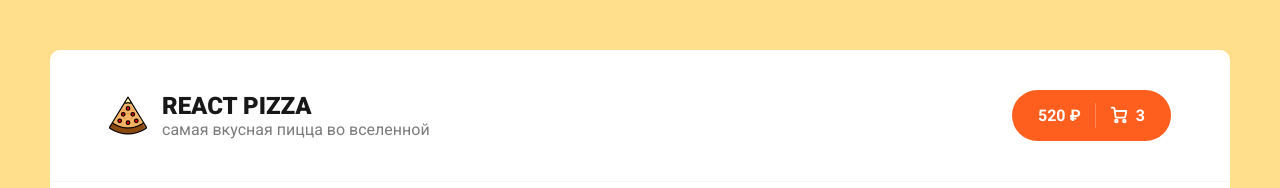
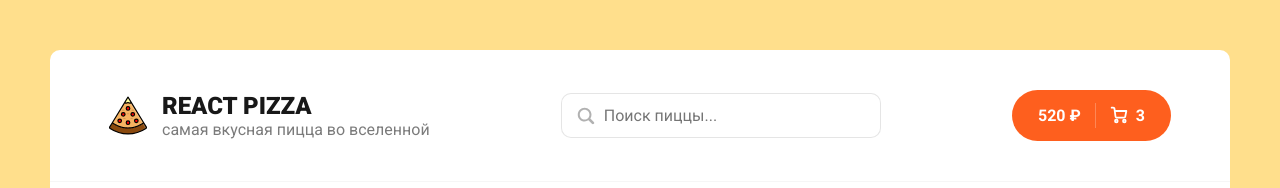
Before and after one commit to AlexFromNorth/ReactPizza, a React (Vite) app: page / in a window 1280 px wide. Shown: the top 188 px of the page. Built offline with nearby package versions, Linux system fonts and the light colour scheme; no server answers.

Commit message:
created search for db

```diff
--- a/src/App.tsx
+++ b/src/App.tsx
@@ -14,17 +14,18 @@
 import Cart from "./pages/Cart";
 
 function App() {
+  const [searchValue, setSearchValue] = useState('')
 
 
   return (
     <>
       <div className="wrapper">
-        <Header />
+        <Header searchValue={searchValue} setSearchValue={setSearchValue}/>
         <div className="content">
           {/* <div className="container"> */}
             <Routes>
               <Route path="*" element={<NotFound/>}/>
-              <Route path="/" element={<Home/>}/>
+              <Route path="/" element={<Home searchValue={searchValue}/>}/>
               <Route path="/cart" element={<Cart/>}/>
             </Routes>
           {/* </div> */}
--- a/src/components/header/Header.tsx
+++ b/src/components/header/Header.tsx
@@ -2,8 +2,9 @@
 
 import logoSvg from "../../assets/img/pizza-logo.svg";
 import { Link } from "react-router-dom";
+import Search from "../search/Search";
 
-const Header = () => {
+const Header = ({searchValue, setSearchValue}) => {
   return (
     <div className="header">
       <div className="container">
@@ -16,6 +17,7 @@
             </div>
           </div>
         </Link>
+        <Search searchValue={searchValue} setSearchValue={setSearchValue}/>
         <div className="header__cart">
           <Link to="/cart" className="button button--cart">
             <span>520 ₽</span>
--- /dev/null
+++ b/src/components/search/Search.module.scss
@@ -0,0 +1,38 @@
+.root{
+    position: relative;
+    // left: -120px;
+}
+.icon{
+    width: 22px;
+    height: 22px;
+    opacity: 0.3;
+    position: absolute;
+    left: 14px;
+    top: 12px;
+}
+.input{
+    border: 1px solid rgba(0,0,0,0.1);
+    padding: 12px 20px 12px 42px;
+    width: clamp(200px, 25vw, 400px);
+    border-radius: 10px;
+    font-size: 16px;
+    // transition: all 0.15s ease-in-out;
+
+
+    &:focus{
+        border: 1px solid rgba(0,0,0,0.2);
+    }
+}
+.clearIcon{
+    width: 18px;
+    height: 18px;
+    opacity: 0.3;
+    position: absolute;
+    top: 15px;
+    right: 15px;
+    cursor: pointer;
+
+    &:hover{
+        opacity: 0.8;
+    }
+}
--- /dev/null
+++ b/src/components/search/Search.tsx
@@ -0,0 +1,43 @@
+import React from "react";
+import styles from "./Search.module.scss";
+
+const Search = ({ searchValue, setSearchValue }) => {
+  return (
+    <div className={styles.root}>
+      <svg
+        className={styles.icon}
+        enable-background="new 0 0 32 32"
+        id="Glyph"
+        version="1.1"
+        viewBox="0 0 32 32"
+        xmlns="http://www.w3.org/2000/svg"
+      >
+        <path
+          d="M27.414,24.586l-5.077-5.077C23.386,17.928,24,16.035,24,14c0-5.514-4.486-10-10-10S4,8.486,4,14  s4.486,10,10,10c2.035,0,3.928-0.614,5.509-1.663l5.077,5.077c0.78,0.781,2.048,0.781,2.828,0  C28.195,26.633,28.195,25.367,27.414,24.586z M7,14c0-3.86,3.14-7,7-7s7,3.14,7,7s-3.14,7-7,7S7,17.86,7,14z"
+          id="XMLID_223_"
+        />
+      </svg>
+      <input
+        value={searchValue}
+        onChange={(event) => setSearchValue(event.target.value)}
+        className={styles.input}
+        placeholder="Поиск пиццы..."
+      />
+      {searchValue && (
+        <svg
+        onClick={()=>setSearchValue('')}
+          className={styles.clearIcon}
+          height="48"
+          viewBox="0 0 48 48"
+          width="48"
+          xmlns="http://www.w3.org/2000/svg"
+        >
+          <path d="M38 12.83L35.17 10 24 21.17 12.83 10 10 12.83 21.17 24 10 35.17 12.83 38 24 26.83 35.17 38 38 35.17 26.83 24z" />
+          <path d="M0 0h48v48H0z" fill="none" />
+        </svg>
+      )}
+    </div>
+  );
+};
+
+export default Search;
--- a/src/pages/Home.tsx
+++ b/src/pages/Home.tsx
@@ -5,43 +5,63 @@
 import PizzaBlock from "../components/pizzaBlock/PizzaBlock";
 import axios from "axios";
 
-const Home = () => {
+const Home = ({ searchValue }) => {
   const [pizzas, setPizzas] = useState([]);
   const [isLoading, setIsLoading] = useState(true);
   const [categoryId, setCategoryId] = useState(0);
-  const [sortType, setSortType] = useState({name: "популярности", sortProperty: "rating", filter: "desc"});
-
+  const category = categoryId > 0 ? "category=" + categoryId : "";
+  // const search = searchValue ? "&search=" + searchValue : "";
+  const [sortType, setSortType] = useState({
+    name: "популярности",
+    sortProperty: "rating",
+    filter: "desc",
+  });
 
   useEffect(() => {
     setIsLoading(true);
 
     axios
-      .get(`https://6525522667cfb1e59ce71807.mockapi.io/items?${categoryId > 0 ? 'category=' + categoryId : ''}&sortBy=${sortType.sortProperty}&order=${sortType.filter}`)
+      .get(
+        `https://6525522667cfb1e59ce71807.mockapi.io/items?${category}&sortBy=${sortType.sortProperty}&order=${sortType.filter}`
+        // `https://6525522667cfb1e59ce71807.mockapi.io/items?${category}&sortBy=${sortType.sortProperty}&order=${sortType.filter}${search}`
+      )
       .then((response) => {
+        setPizzas(response.data);
         // setTimeout(() => {
-          setPizzas(response.data);
-          setIsLoading(false);
-        // }, 600);
+        setIsLoading(false);
+        // }, 3000);
       })
       .catch((error) => {
         console.error("Ошибка при выполнении запроса:", error);
       });
 
     window.scrollTo(0, 0);
-  }, [categoryId, sortType]);
+  }, [categoryId, sortType, searchValue]);
+
+  const pizzaItems = pizzas
+    .filter((el) => {
+      if (el.title.toLowerCase().includes(searchValue.toLowerCase())) {
+        return true;
+      }
+      return false;
+    })
+    .map((item) => <PizzaBlock key={item.id} {...item} />);
+  // const pizzaItems = pizzas.map((item) => (
+  //   <PizzaBlock key={item.id} {...item} />
+  // ));
+  const skeletons = [...new Array(6)].map((_, i) => <Skeleton key={i} />);
 
   return (
     <div className="container">
       <div className="content__top">
-        <Categories value={categoryId} onChangeCategory={(i)=>setCategoryId(i)}/>
-        <Sort value={sortType} onChangeSort={(i)=>setSortType(i)}/>
+        <Categories
+          value={categoryId}
+          onChangeCategory={(i) => setCategoryId(i)}
+        />
+        <Sort value={sortType} onChangeSort={(i) => setSortType(i)} />
       </div>
       <h2 className="content__title">Все пиццы</h2>
-      <div className="content__items">
-        {isLoading
-          ? [...new Array(6)].map((_, i) => <Skeleton key={i} />)
-          : pizzas.map((item) => <PizzaBlock key={item.id} {...item} />)}
-      </div>
+      <div className="content__items">{isLoading ? skeletons : pizzaItems}</div>
     </div>
   );
 };
```
Also changed, not shown: 1 other file (tests, documents, lock files or other folders).
